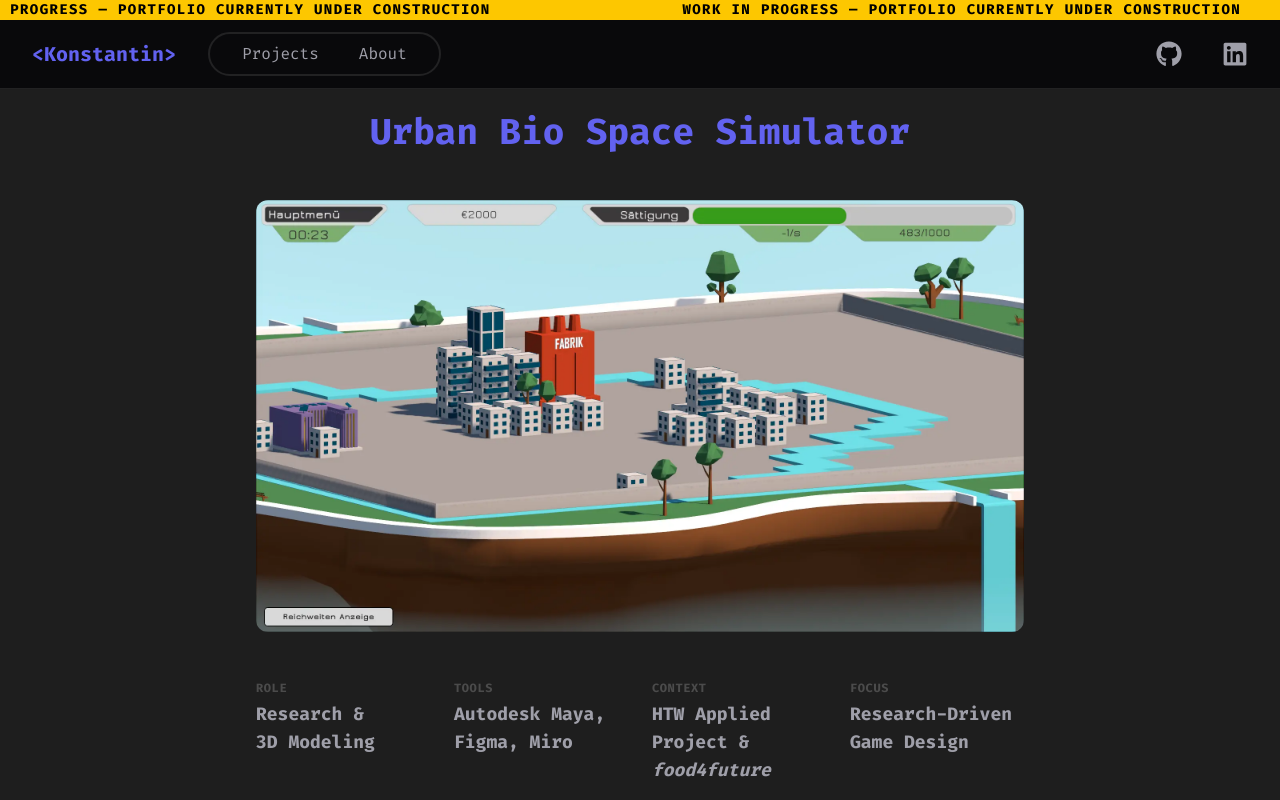
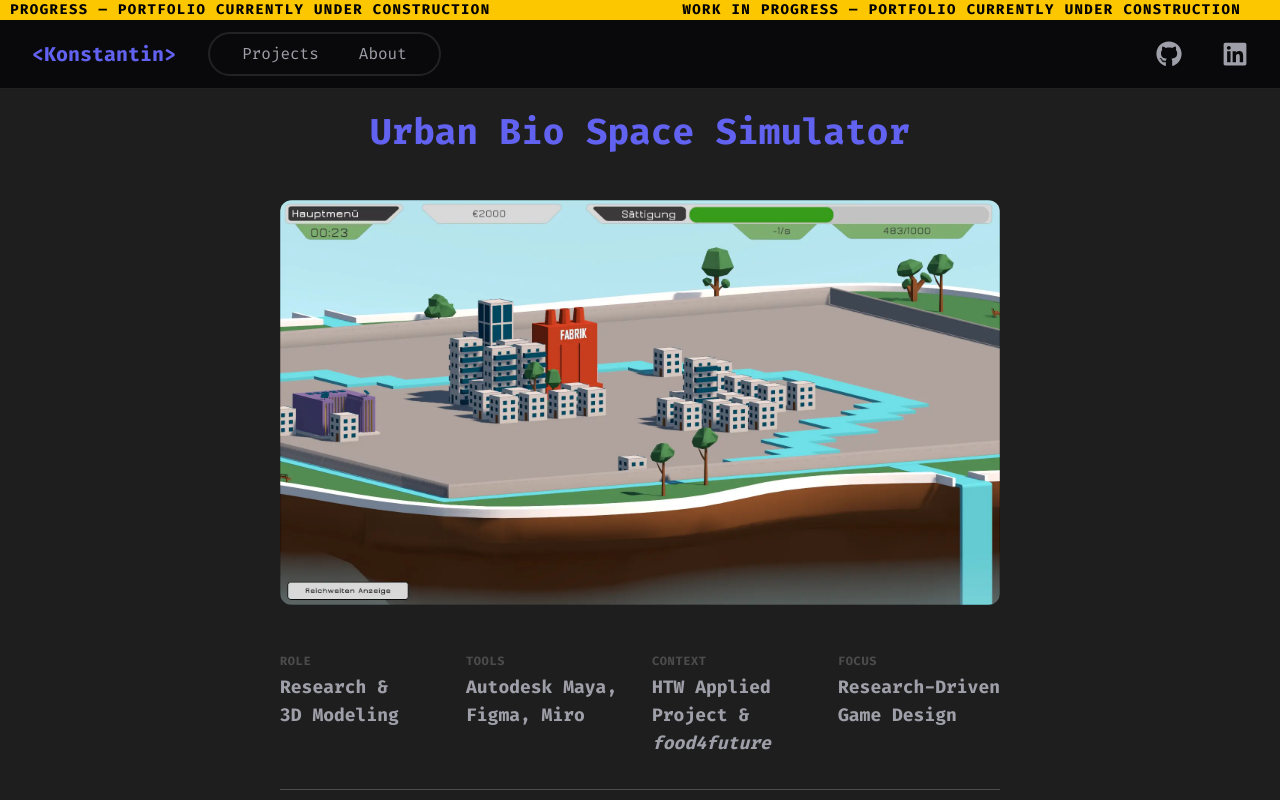
Before and after one commit to Sonic12K12/portfolio-website-nextjs, a Next.js app: page /ubss in a window 1280 px wide. Shown: the top 800 px of the page. Built offline with nearby package versions, Linux system fonts and the light colour scheme.

Commit message:
add x padding

```diff
--- a/src/app/3d-design/page.js
+++ b/src/app/3d-design/page.js
@@ -3,7 +3,7 @@
 
 export default function ThreeDDesignPage() {
   return (
-    <main className="max-w-3xl mx-auto">
+    <main className="max-w-3xl mx-auto px-4">
       <header>
         <h1 className="mb-12">IBM Selectric II</h1>
       </header>
--- a/src/app/ubss/page.js
+++ b/src/app/ubss/page.js
@@ -2,7 +2,7 @@
 
 export default function UBSSPage() {
   return (
-    <main className="max-w-3xl mx-auto">
+    <main className="max-w-3xl mx-auto px-6">
       <header>
         <h1 className="mb-12">Urban Bio Space Simulator</h1>
         <Image
--- a/src/app/watch-time/page.js
+++ b/src/app/watch-time/page.js
@@ -1,6 +1,6 @@
 export default function WatchTimePage() {
   return (
-    <main>
+    <main className="max-w-3xl mx-auto px-6">
       <header>
         <h1>Comming Soon 🍿</h1>
       </header>
```
